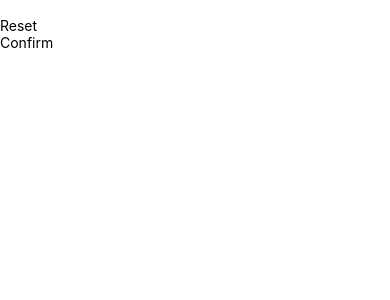
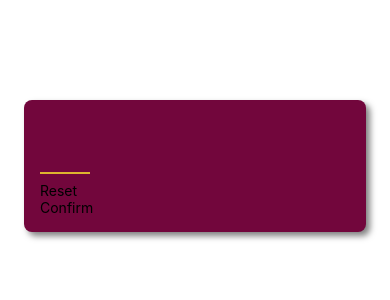
Before and after one commit to mensafri/guessTheNumber, a React Native app: screen / in a window 390 px wide. Shown: the top 300 px of the page. Built offline with nearby package versions, Linux system fonts and the light colour scheme.

Commit message:
first screen

```diff
--- a/screens/StartGameScreen.js
+++ b/screens/StartGameScreen.js
@@ -1,12 +1,44 @@
-import { TextInput, View } from "react-native";
+import { StyleSheet, TextInput, View } from "react-native";
 import PrimaryButton from "../components/PrimaryButton";
 
 export default function StartGameScreen() {
   return (
-    <View>
-      <TextInput />
+    <View style={styles.inputContainer}>
+      <TextInput
+        style={styles.numberInput}
+        maxLength={2}
+        keyboardType="number-pad"
+        autoCorrect={false}
+        autoCapitalize="none"
+      />
       <PrimaryButton>Reset</PrimaryButton>
       <PrimaryButton>Confirm</PrimaryButton>
     </View>
   );
 }
+
+const styles = StyleSheet.create({
+  inputContainer: {
+    marginTop: 100,
+    marginHorizontal: 24,
+    padding: 16,
+    backgroundColor: "#72063c",
+    borderRadius: 8,
+    elevation: 20,
+    shadowColor: "black",
+    shadowOffset: { width: 4, height: 4 },
+    shadowRadius: 6,
+    shadowOpacity: 0.5,
+  },
+  numberInput: {
+    height: 50,
+    width: 50,
+    fontSize: 32,
+    borderBottomColor: "#ddb52f",
+    borderBottomWidth: 2,
+    color: "#ddb52f",
+    marginVertical: 8,
+    fontWeight: "bold",
+    textAlign: "center",
+  },
+});
```
